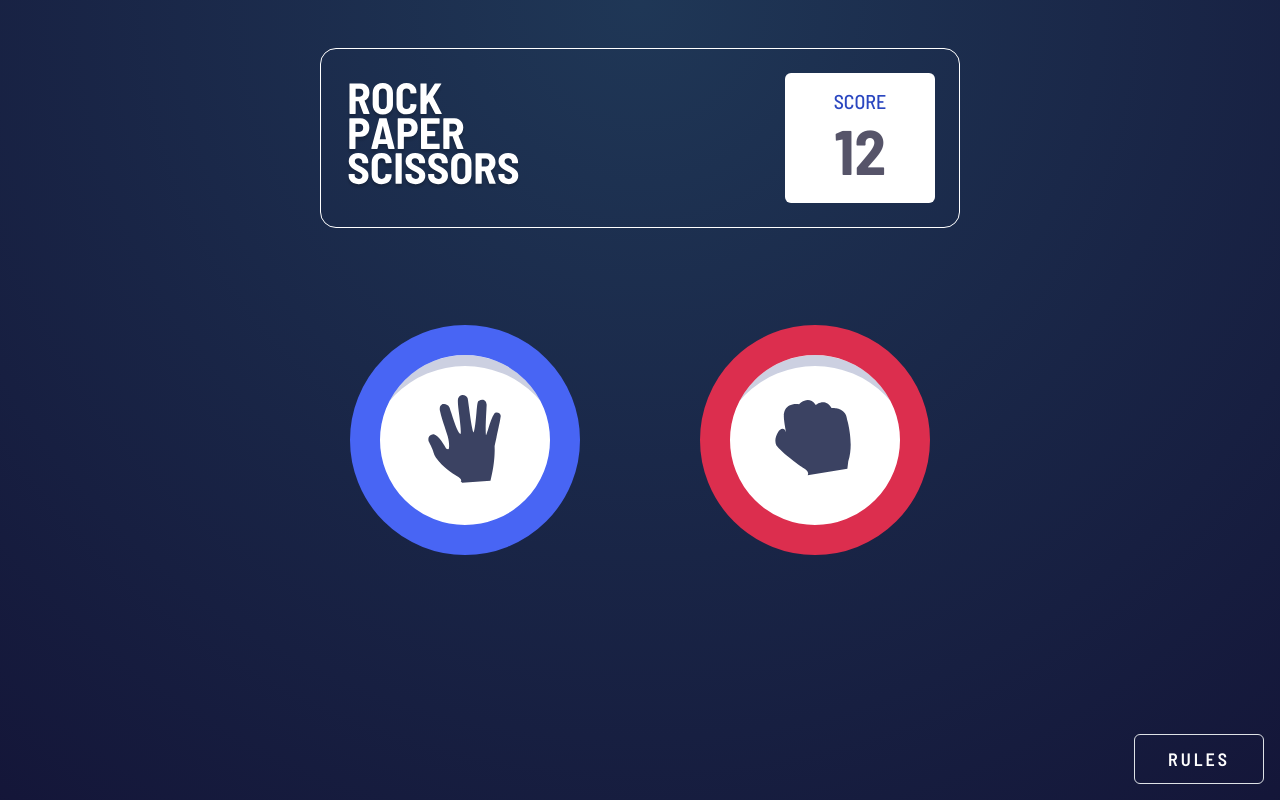
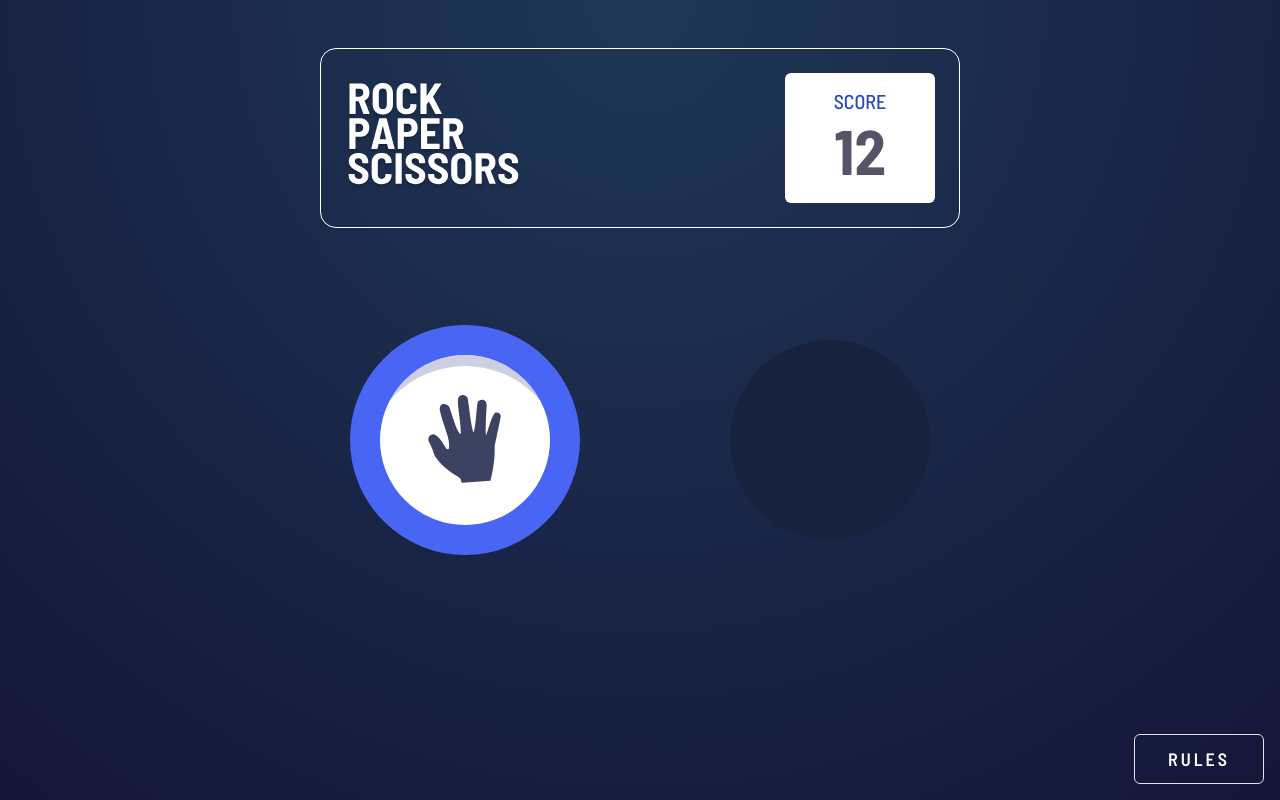
Before and after one commit to YousefAdel8/rock-paper-scissors, a React (Vite) app: page / in a window 1280 px wide. Both pictures are taken after a click on the button 495 px from the left and 392 px from the top of the page. Built offline with nearby package versions, Linux system fonts and the light colour scheme.

Commit message:
Add placeholder and game choice utility
Replace the rock button with a placeholder circle and add an initial computer-choice utility.

```diff
--- a/src/components/GameSection/GameSection.jsx
+++ b/src/components/GameSection/GameSection.jsx
@@ -4,6 +4,7 @@ import ScissorsButton from "./gameComponents/ScissorsButton/ScissorsButton";
 import Styles from "./GameSection.module.css";
 import usePlayerChoiceStore from "../../store/playerChoice";
 import useGameStore from "../../store/gameState";
+import PlaceholderButton from "./gameComponents/PlaceholderButton/PlaceholderButton";
 
 const choiceButtons = {
   Paper: PaperButton,
@@ -52,9 +53,8 @@ export default function GameSection() {
           <button
             className={`${Styles.Buttons}`}
             type="button"
-            onClick={PlayingWithRock}
           >
-            <RockButton />
+            <PlaceholderButton/>
           </button>
         </div>
       ) : (
--- /dev/null
+++ b/src/components/GameSection/gameComponents/PlaceholderButton/PlaceholderButton.jsx
@@ -0,0 +1,8 @@
+import Styles from "./PlaceholderButton.module.css"
+
+export default function PlaceholderButton() {
+  return (
+    <div className={`${Styles.PlaceholderCircle} rounded-circle`}>
+    </div>
+  );
+}
--- /dev/null
+++ b/src/components/GameSection/gameComponents/PlaceholderButton/PlaceholderButton.module.css
@@ -0,0 +1,5 @@
+.PlaceholderCircle {
+  height: 200px;
+  width: 200px;
+  background-color: #17223e;
+}
```
Also changed, not shown: src/utils/gameLogic.js (added, +11 -0 lines).
